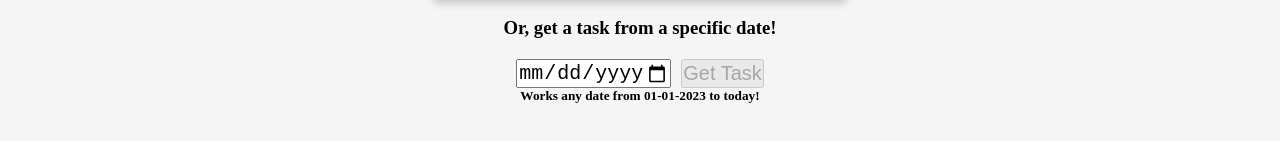
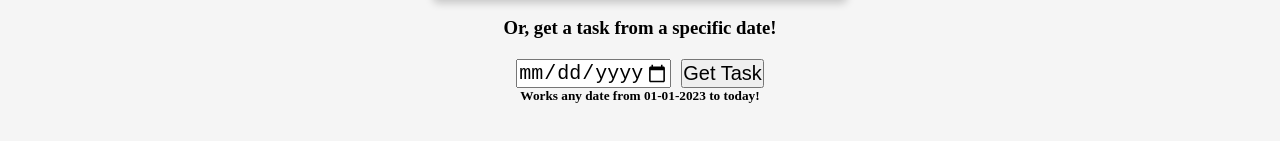
Before and after one commit to ryannarnoldd/FaithTasks, a React (Create React App) app: page / in a window 1280 px wide. Shown: the part 421-562 px from the top of the page. Built offline with nearby package versions, Linux system fonts and the light colour scheme.

Commit message:
Removing dateCheck and handling unfound Tasks

```diff
--- a/src/components/TaskSearch.js
+++ b/src/components/TaskSearch.js
@@ -10,6 +10,7 @@ const TaskSearch = () => {
     const checkDate = () => {
         date = document.getElementById('date').value;
         setDisabled(false ? (date && START_DATE <= date && date < getCurrentDate()) : true);
+        console.log(disabled);
     }
 
     const setTask = () => {
@@ -20,7 +21,7 @@ const TaskSearch = () => {
   return (
     <div className='taskSearch'>
         <input type="date" id='date' onChange={checkDate} min={START_DATE} max={getCurrentDate()}/>
-        <button id='getTask' onClick={setTask} disabled={disabled}>Get Task</button>
+        <button id='getTask' onClick={setTask}>Get Task</button>
     </div>
   );
 };
```
